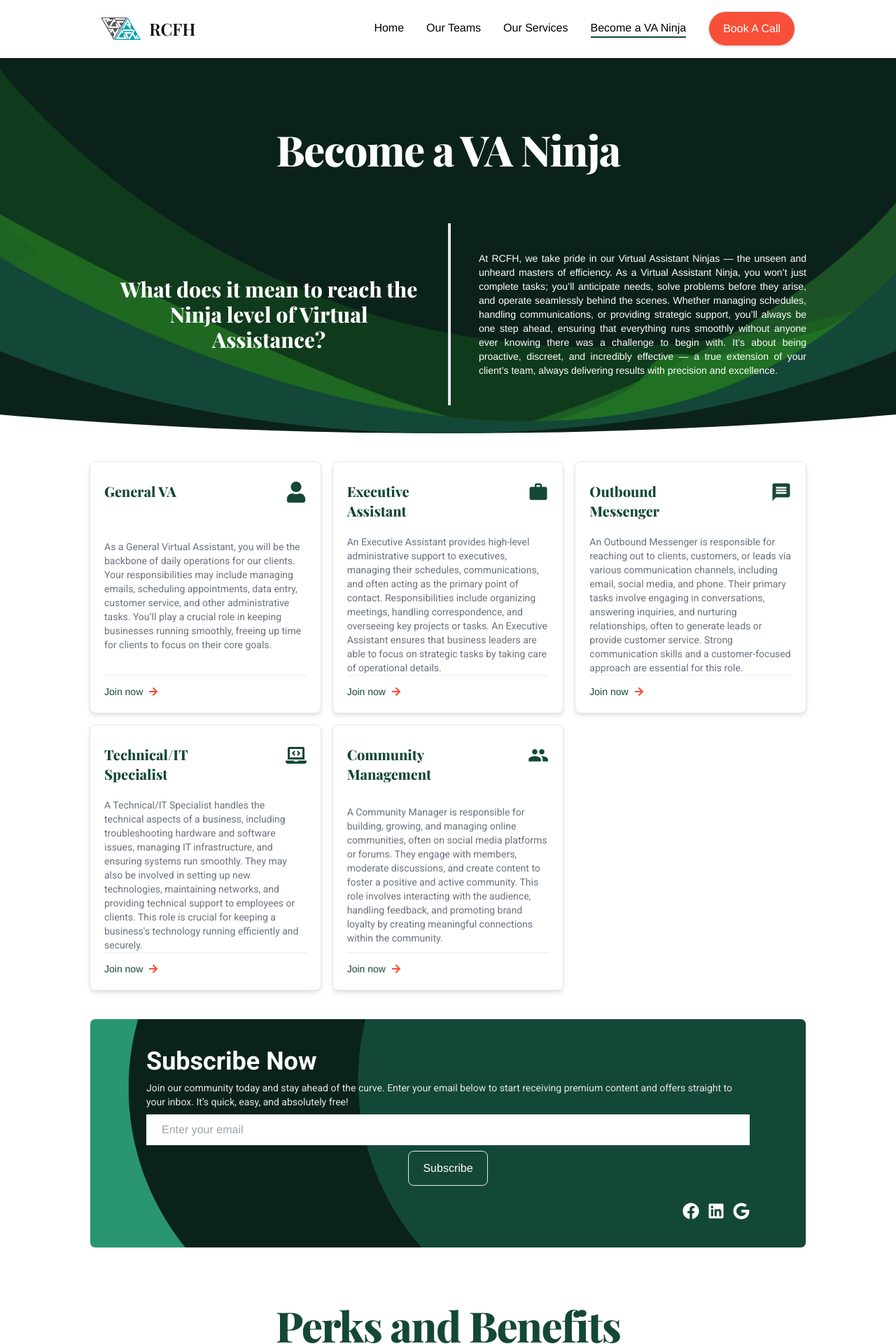
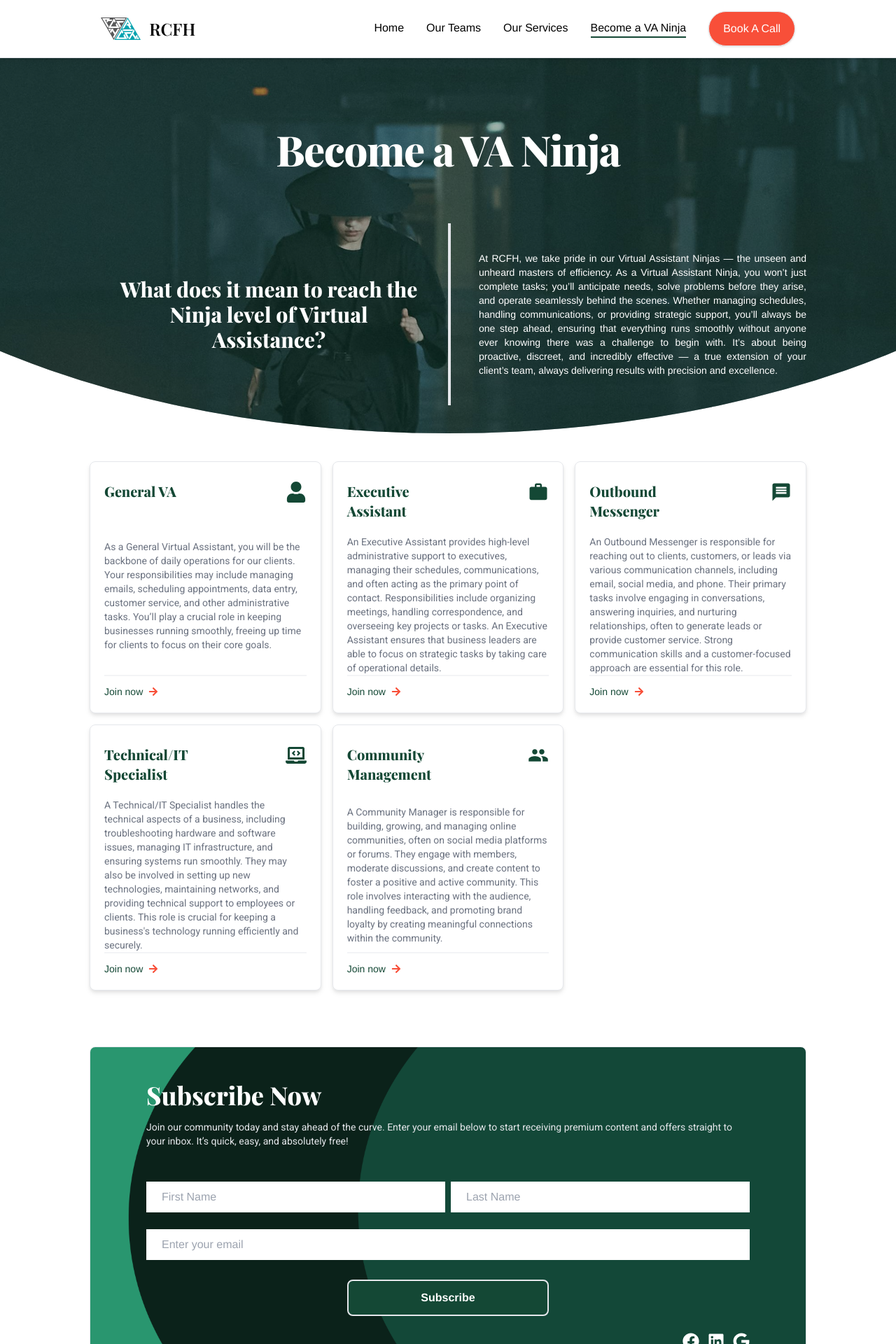
Before and after one commit to Gynius/rcfh, a React (Vite) app: page /va-ninja in a window 1280 px wide. Shown: the top 1920 px of the page at 70% size. Built offline with nearby package versions, Linux system fonts and the light colour scheme; a web font is replaced by a local one.

Commit message:
pass 12 october 4 update

```diff
--- a/src/App.css
+++ b/src/App.css
@@ -21,7 +21,7 @@
   transform: translateX(-50%) rotate(180deg); /* Center horizontally and rotate 180 degrees */
   width: 200%;
   height: 100%;
-  background-color: rgba(20, 72, 53, .9); /* Semi-transparent overlay */
+  background-color: rgba(20, 72, 53, .85); /* Semi-transparent overlay */
   z-index: 1; /* Ensure it’s on top of the red background but behind other content */
   clip-path: ellipse(80% 100% at 50% 100%);
 }
@@ -76,15 +76,14 @@
   left: 50%;
   top: 0;
   transform: translateX(-50%); /* Center horizontally */
-  width:100%;
+  width: 200%;
   height: 100%;
-  background-image: url('/images/hero-bg.png');
-  z-index: 2;
+  background-image: url('/images/ninja2.jpg');
+  background-position: 10% 10%; /* Custom position */
   background-size: cover;
-  background-position: bottom;
   background-repeat: no-repeat;
   z-index: -1; /* Ensure it’s behind other content */
-  clip-path: ellipse(80% 100% at 50% 0%); /* Curve at the bottom */
+  clip-path: ellipse(40% 100% at 50% 0%); /* Curve at the bottom */
 }
 
 
@@ -97,11 +96,10 @@
   transform: translateX(-50%) rotate(180deg); /* Center horizontally and rotate 180 degrees */
   width: 200%;
   height: 100%;
-  background-color: #0b221a;
-  z-index: -1; /* Ensure it’s on top of the red background but behind other content */
-  clip-path: ellipse(80% 100% at 50% 100%);
+  background-color: rgba(20, 72, 53, .4); /* Semi-transparent overlay */
+  z-index: 1; /* Ensure it’s on top of the red background but behind other content */
+  clip-path: ellipse(40% 100% at 50% 100%);
 }
-
 
 
 
--- a/src/components/CTA_services.jsx
+++ b/src/components/CTA_services.jsx
@@ -4,7 +4,7 @@ function CTA_services() {
   return (
     <section
       id="call-to-action"
-      className="call-to-action bg-gradient-to-b from-green_light to-white text-black flex align-center justify-center font-serif mt-5 relative"
+      className="call-to-action bg-gradient-to-b from-green_light to-white text-black flex align-center justify-center font-serif relative"
     >
       <div className="container flex flex-col md:flex-row">
         <div
--- /dev/null
+++ b/src/components/Rcfh.jsx
@@ -0,0 +1,30 @@
+import React from "react";
+
+function Rcfh() {
+  return (
+    <div className="flex justify-center items-center py-20 px-20">
+      <div className="w-5/6 flex flex-col">
+        <p className="text-2xl font-roboto tracking-wide">
+          <span className="text-6xl font-playfair font-extrabold text-green tracking-wider pr-10 rounded-full  ">
+            RCFH
+          </span>
+          is all about taking a weight off your shoulders. From renowned
+          business executives to small business owners, our list of clients
+          keeps growing each year. We ensure quality by offering smart, agile
+          and customizable solutions for each and every client. Our team members
+          will go above and beyond in order to deliver excellent results. With
+          our services, you will be able to focus on what really matters - and
+          leave the rest to us. Contact us today so we can start working
+          together!
+        </p>
+        <div className="flex justify-center items-center h-full pt-10">
+          <button className="border rounded-full px-5 py-3 bg-red text-white shadow self-center">
+            Book A Call
+          </button>
+        </div>
+      </div>
+    </div>
+  );
+}
+
+export default Rcfh;
--- a/src/components/SubscribeForm.jsx
+++ b/src/components/SubscribeForm.jsx
@@ -3,16 +3,16 @@ import { FaFacebook, FaLinkedin, FaGoogle, FaSync } from "react-icons/fa";
 
 function SubscribeForm() {
   return (
-    <section className="flex justify-center " id="subscribe-form">
+    <section className=" flex justify-center py-10" id="subscribe-form">
       <div
-        className="subscribe-form border flex border bg-va_bg bg-cover bg-bottom overflow-hidden  z-10 relative rounded-lg w-4/5"
+        className="subscribe-form border flex bg-va_bg bg-cover bg-bottom overflow-hidden z-10 relative rounded-lg w-4/5"
         data-aos="fade-left"
       >
-        <div className="form-image w-1/3 h-full flex items-base justify-end p-10 z-20 hidden 2xl:flex">
-          <FaSync size={200} className="text-white" />
+        <div className="form-image w-1/3 h-full flex items-center justify-end p-10 z-20 hidden 2xl:flex">
+          <FaSync size={250} className="text-white" />
         </div>
         <div className="form-area w-full p-10 px-20 flex flex-col gap-2 z-20">
-          <h2 className="font-roboto font-extrabold text-4xl text-white ">
+          <h2 className="font-playfair font-extrabold text-4xl text-white py-2">
             Subscribe Now
           </h2>
           <p className="text-gray-200 font-roboto text-sm 2xl:text-lg">
@@ -20,13 +20,27 @@ function SubscribeForm() {
             email below to start receiving premium content and offers straight
             to your inbox. It’s quick, easy, and absolutely free!
           </p>
+          <div className="flex justify-between items-center gap-2 pt-10">
+            <input
+              className="bg-white border-2 border-white leading-relaxed px-5 w-1/2"
+              type="text"
+              placeholder="First Name"
+              style={{ lineHeight: "2.5rem" }}
+            />
+            <input
+              className="bg-white border-2 border-white leading-relaxed px-5 w-1/2"
+              type="text"
+              placeholder="Last Name"
+              style={{ lineHeight: "2.5rem" }}
+            />
+          </div>
           <input
-            className="bg-white border-2 border-white leading-relaxed px-5 "
+            className="bg-white border-2 border-white leading-relaxed px-5 mt-4"
             type="text"
             placeholder="Enter your email"
             style={{ lineHeight: "2.5rem" }}
           />
-          <button className="border mx-auto py-3 px-5 bg-green text-white rounded-lg hover:bg-green_dark">
+          <button className="border-2 mx-auto py-3 px-5 bg-green text-white rounded-lg hover:bg-green_dark mt-5 w-1/3 font-bold">
             Subscribe
           </button>
           <div className="social-media flex gap-3 ml-auto mt-4">
--- a/src/components/Team.jsx
+++ b/src/components/Team.jsx
@@ -43,7 +43,6 @@ function Team() {
               <div className="member-info text-center">
                 <h4>{member.name}</h4>
                 <span>{member.title}</span>
-                <p>{member.description}</p>
               </div>
             </div>
           ))}
--- a/src/components/VASpotlight.jsx
+++ b/src/components/VASpotlight.jsx
@@ -64,8 +64,8 @@ function VASpotlight() {
 
   return (
     <section className="spotlight-container flex flex-col w-full justify-center items-center relative py-20">
-      <h2 className="w-4/5 text-center text-4xl lg:text-6xl font-playfair mb-4  font-extrabold tracking-tight leading-none text-green mb-10">
-        VA Spotlights
+      <h2 className="w-4/5 text-center text-4xl lg:text-6xl font-playfair mb-4 font-extrabold tracking-tight leading-none text-green mb-10">
+        VA Spotlight
       </h2>
       <div className="carousel  w-4/5 flex relative my-20 justify-center ">
         {itemsToShow.map((spotlight, index) => (
--- a/src/pages/Home.jsx
+++ b/src/pages/Home.jsx
@@ -3,6 +3,7 @@ import MainTemplate from "../components/MainTemplate";
 import WhatWeDo from "../components/WhatWeDo";
 import WhoWeAre from "../components/WhoWeAre";
 import CTA_services from "../components/CTA_services";
+import SubscribeForm from "../components/SubscribeForm";
 import WhyChooseUs from "../components/WhyChooseUs";
 import { FaFacebook, FaLinkedin, FaGoogle } from "react-icons/fa";
 import { Helmet } from "react-helmet";
@@ -46,6 +47,7 @@ function Home() {
       <WhatWeDo />
       <WhoWeAre />
       <WhyChooseUs />
+      <SubscribeForm />
       <CTA_services />
     </MainTemplate>
   );
--- a/src/pages/OurTeams.jsx
+++ b/src/pages/OurTeams.jsx
@@ -3,6 +3,7 @@ import MainTemplate from "../components/MainTemplate";
 import Team from "../components/Team";
 import VASpotlight from "../components/VASpotlight";
 import VASpotlight2 from "../components/VASpotlight2";
+import Rcfh from "../components/rcfh";
 import { Link } from "react-router-dom";
 import { Helmet } from "react-helmet";
 import AOS from "aos";
@@ -50,7 +51,7 @@ function OurTeams() {
           </nav>
         </div>
       </div>
-
+      <Rcfh />
       <VASpotlight2 />
       <Team />
       <JoinUs />
--- a/tailwind.config.js
+++ b/tailwind.config.js
@@ -21,6 +21,7 @@ module.exports = {
         hero_bg: "url('/images/hero-bg.png')",
         join_us_bg: "url('/images/join-us-bg.jpg')",
         va_bg: "url('/images/va-bg.png')",
+        subform_bg: "url('/images/cta-bg.jpg')",
       },
       fontSize: {
         xs_sm: '0.8rem',
```
Also changed, not shown: src/components/SystemRequirements.jsx (+6 -6 lines), src/components/VASpotlight2.jsx (+18 -12 lines), src/index.css (+2 -6 lines).
